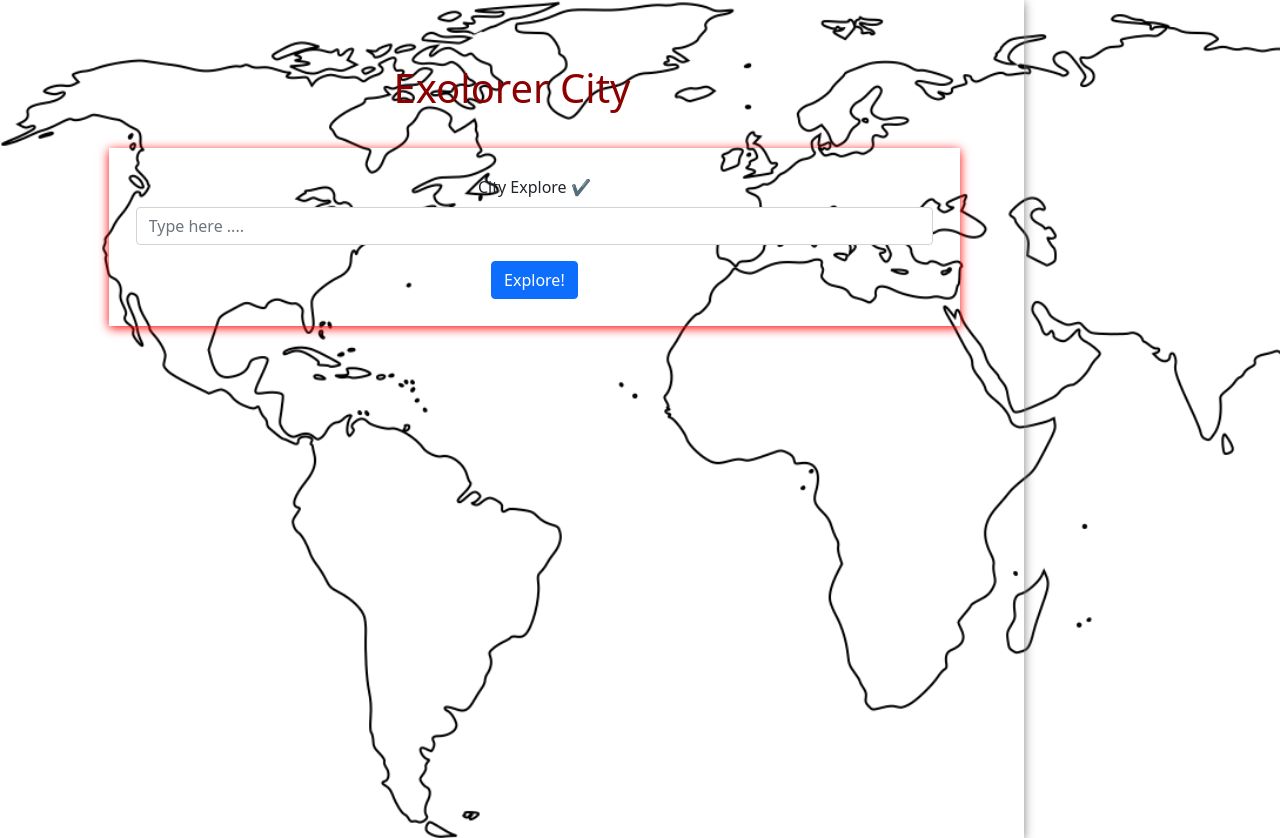
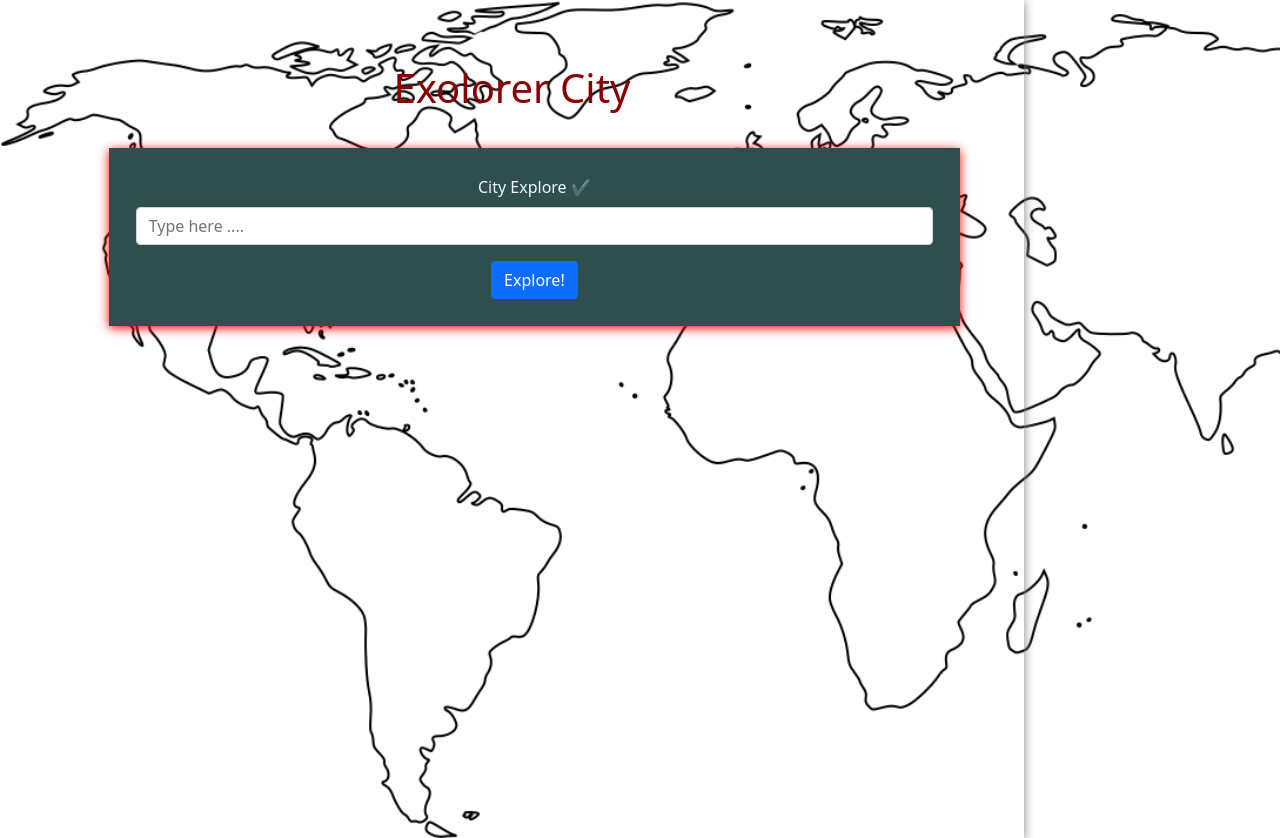
Before and after one commit to Shamikhquraan/city-explorer, a React (Create React App) app: page / in a window 1280 px wide. Built offline with nearby package versions, Linux system fonts and the light colour scheme.

Commit message:
edditting

```diff
--- a/src/App.css
+++ b/src/App.css
@@ -36,6 +36,8 @@ border-radius: 5px;
 
 .containerIMg{
   /* display: inline-block; */
+  background-color: darkslategrey;
+  color: aliceblue;
 margin-left: 5%;
 box-shadow: 0px 2px 10px red;
 /* border: 2px red; */
--- a/src/App.js
+++ b/src/App.js
@@ -30,7 +30,7 @@ class App extends React.Component {
     let resultData = await axios.get(locURL);
 
 
-    this.setState({
+     await this.setState({
       cityData: resultData.data[0],
       showData: true
     })
```
